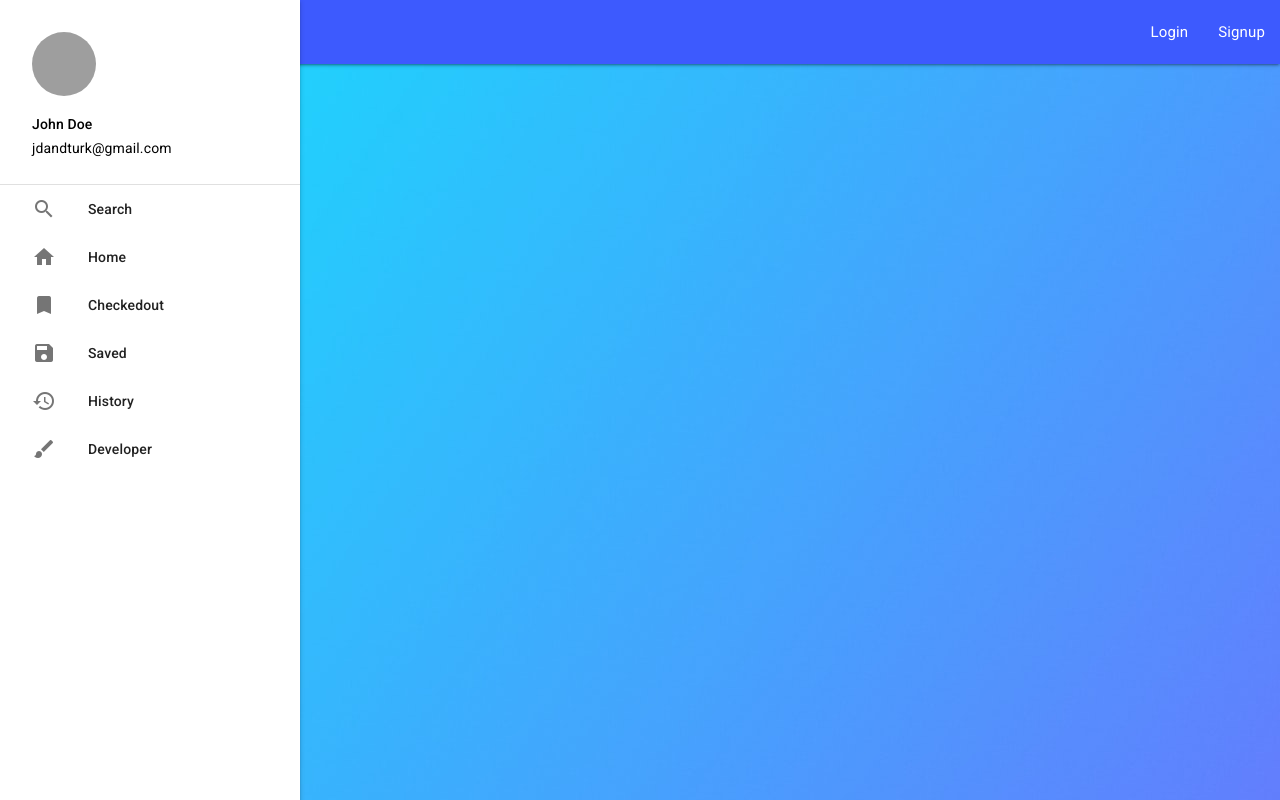
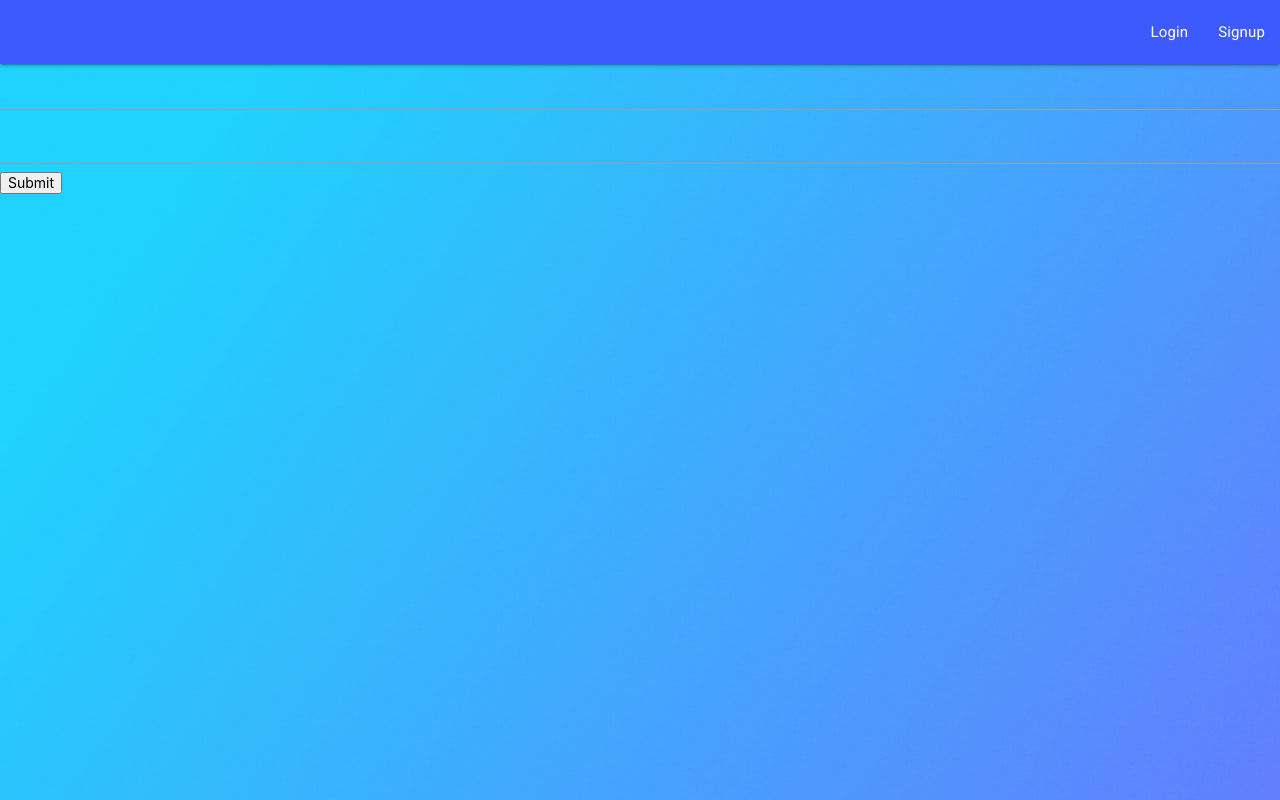
Before and after one commit to JoshuaDarron/library, a Vue app in the folder app_client/: page /login in a window 1280 px wide. Built offline with nearby package versions, Linux system fonts and the light colour scheme; grey boxes are pictures that could not be loaded.

Commit message:
Added the login and signup page. Just got it to display as expected.

```diff
--- a/app_client/src/App.vue
+++ b/app_client/src/App.vue
@@ -24,7 +24,8 @@
 			</nav>
 		</div>
 
-		<Dashboard />
+		<Dashboard v-if="path != '/login' && path != '/signup'" />
+		<router-view v-if="path == '/login' || path == '/signup'"/>
 	</div>
 </template>
 
@@ -37,12 +38,19 @@ import Dashboard from "./layouts/Dashboard/Dashboard"
 
 export default {
 	name: 'App',
+
 	components: {
 		Dashboard
 	},
 
-	mounted() {
+	mounted () {
 		M.AutoInit()
+	},
+
+	data () {
+		return {
+			path: window.location.pathname
+		}
 	}
 }
 </script>
--- a/app_client/src/components/Card/Card.vue
+++ b/app_client/src/components/Card/Card.vue
@@ -8,7 +8,6 @@
 						{{ book.title }}
 					</a>
 					<p class="authors">
-						<!-- {{ book.authors.join(', ') }} -->
 						{{authors}}
 					</p>
 				</div>
--- a/app_client/src/layouts/Dashboard/Dashboard.vue
+++ b/app_client/src/layouts/Dashboard/Dashboard.vue
@@ -96,7 +96,6 @@
 
 
 <script>
-
 export default {
 	name: 'Dashboard'
 }
--- /dev/null
+++ b/app_client/src/pages/Login/Login.vue
@@ -0,0 +1,24 @@
+<template>
+	<div>
+        <form>
+            <input type="text">
+            <input type="text">
+            <button>Submit</button>
+        </form>
+	</div>
+</template>
+
+
+<script>
+import api from "../../helpers/api.hlpr"
+
+export default {
+	name: "Login",
+
+}
+</script>
+
+
+<style scoped>
+@import './Login.css';
+</style>
--- a/app_client/src/router/index.js
+++ b/app_client/src/router/index.js
@@ -6,6 +6,7 @@ import Home from '@/pages/Home/Home'
 import Saved from '@/pages/Saved/Saved'
 import Checkedout from '@/pages/Checkedout/Checkedout'
 import History from '@/pages/History/History'
+import Login from '@/pages/Login/Login'
 
 Vue.use(Router)
 
@@ -36,6 +37,11 @@ export default new Router({
 			path: '/history',
 			name: 'History',
 			component: History
+		},
+		{
+			path: '/login',
+			name: 'Login',
+			component: Login
 		}
 	]
 })
```
Also changed, not shown: app_client/src/pages/Login/Login.css (added), app_client/src/pages/Signup/Signup.css (added), app_client/src/pages/Signup/Signup.vue (added).
